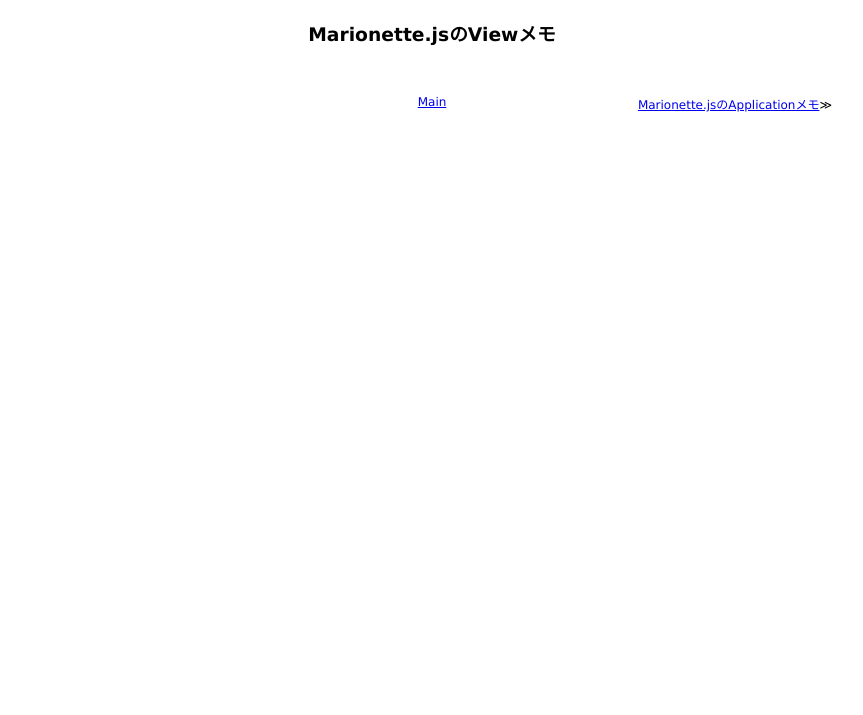
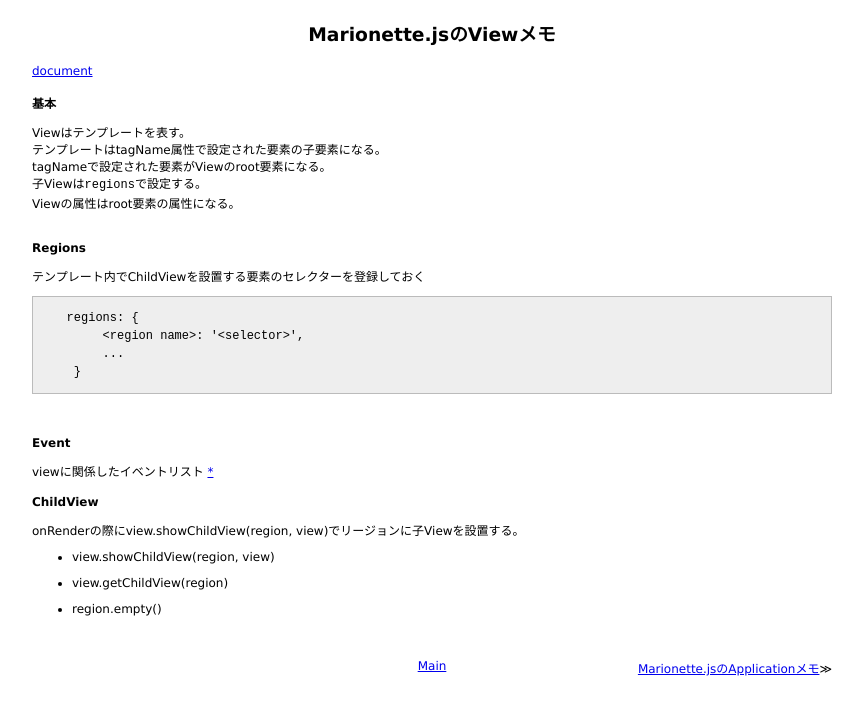
Before and after one commit to 38elements/38elements.github.com, a Jekyll site: the page built from _posts/2016-10-10-marionettejs-view.md, in a window 1280 px wide. Shown: the top 715 px of the page, without its empty margins (208-1071 px from the left). Built offline with Jekyll 4.4.1, drawn with Linux system fonts in a browser that asks for light colours.

Commit message:
Update 2016-10-10-marionettejs-view.md

````diff
--- a/_posts/2016-10-10-marionettejs-view.md
+++ b/_posts/2016-10-10-marionettejs-view.md
@@ -2,3 +2,41 @@
 layout: posts
 title: Marionette.jsのViewメモ
 ---
+[document](http://marionettejs.com/docs/master/marionette.view.html#rendering-a-template)
+
+#### 基本
+
+Viewはテンプレートを表す。
+テンプレートはtagName属性で設定された要素の子要素になる。
+tagNameで設定された要素がViewのroot要素になる。
+子Viewは`regions`で設定する。
+Viewの属性はroot要素の属性になる。
+<br>
+
+#### Regions
+
+テンプレート内でChildViewを設置する要素のセレクターを登録しておく
+
+```
+   regions: {
+        <region name>: '<selector>',
+        ...
+    }
+```
+<br>
+
+
+#### Event
+
+viewに関係したイベントリスト [\*](http://marionettejs.com/docs/master/viewlifecycle.html#view-destruction-lifecycle)
+<br>
+
+#### ChildView
+
+onRenderの際にview.showChildView(region, view)でリージョンに子Viewを設置する。
+
+* view.showChildView(region, view)
+
+* view.getChildView(region)
+
+* region.empty()
````
